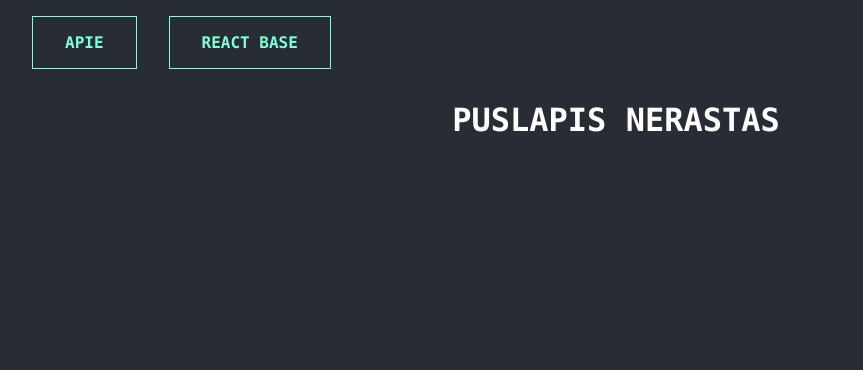
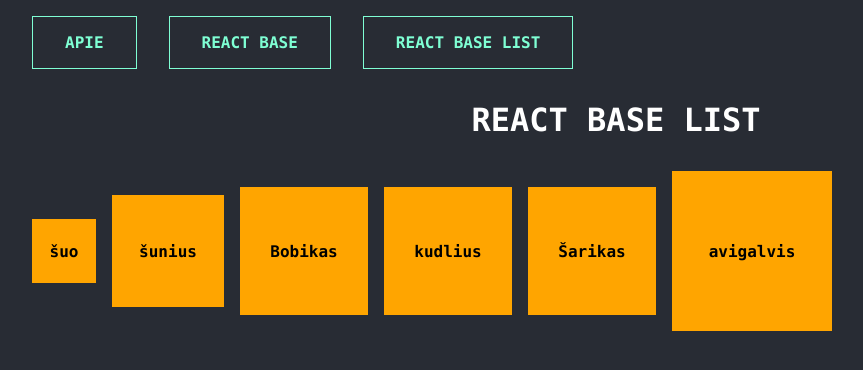
Before and after one commit to codevivi/react-base-practice, a JavaScript app: page /react-base-list in a window 1280 px wide. Shown: the top 370 px of the page, without its empty margins (24-887 px from the left). Built offline with nearby package versions, Linux system fonts and the light colour scheme.

Commit message:
react base list square dogs

```diff
--- a/src/App.js
+++ b/src/App.js
@@ -3,6 +3,7 @@ import Layout from "./pages/Layout/Layout";
 import NotFound from "./pages/NotFound";
 import ReactBaseTasks from "./pages/ReactBaseTasks/ReactBaseTasks";
 import About from "./pages/About/About";
+import ReactBaseList from "./pages/ReactBaseList/ReactBaseList";
 function App() {
   return (
     <BrowserRouter>
@@ -10,6 +11,7 @@ function App() {
         <Route path="/" element={<Layout />}>
           <Route index element={<About />} />
           <Route path="react-base" element={<ReactBaseTasks />} />
+          <Route path="react-base-list" element={<ReactBaseList />} />
           <Route path="*" element={<NotFound />} />
         </Route>
       </Routes>
--- /dev/null
+++ b/src/components/ReactBaseList/SquareDogs/SquareDogs.js
@@ -0,0 +1,22 @@
+import dogs from "../dogs";
+import "./SquareDogs.scss";
+
+function Dog({ dog }) {
+  return (
+    <span className="dog" style={{ width: dog.length + 1 + "em", height: dog.length + 1 + "em" }}>
+      {dog}
+    </span>
+  );
+}
+
+export default function SquareDogs() {
+  return (
+    <ul className="dogs-list">
+      {dogs.map((dog, i) => (
+        <li className="square" key={i}>
+          <Dog dog={dog} />
+        </li>
+      ))}
+    </ul>
+  );
+}
--- /dev/null
+++ b/src/components/ReactBaseList/SquareDogs/SquareDogs.scss
@@ -0,0 +1,20 @@
+.dogs-list {
+  list-style: none;
+  display: flex;
+  align-items: center;
+  justify-content: flex-start;
+  gap: 1em;
+  li {
+    display: flex;
+    align-items: center;
+    justify-content: center;
+    background-color: orange;
+    color: black;
+    font-weight: bold;
+    .dog {
+      display: flex;
+      align-items: center;
+      justify-content: center;
+    }
+  }
+}
--- /dev/null
+++ b/src/components/ReactBaseList/dogs.js
@@ -0,0 +1 @@
+export default ["šuo", "šunius", "Bobikas", "kudlius", "Šarikas", "avigalvis"];
--- a/src/pages/About/About.js
+++ b/src/pages/About/About.js
@@ -13,6 +13,14 @@ export default function About() {
         <li>Sukurti komponentą, kuris gauna du props. Vienas props bet koks tekstas, kuris komponente atvaizduojamas h1 tage, o antras bet koks tekstas kuris atvaizduojamas h2 tage.</li>
         <li>Sukurti komponentą, kuris gauna tris props. Vienas props bet koks tekstas, kuris komponente atvaizduojamas h1 tage, o antras bet koks tekstas kuris atvaizduojamas h2 tage, o trečias yra spalva, kuria nudažomi abu tekstai.</li>
       </ol>
+      <h2>React Base List</h2>
+      <ol>
+        <li>Atvaizduoti masyvą dogs. Kiekvienas šuo atskirame kvadrate.</li>
+        <li>Atvaizduoti masyvą dogs. Kiekvienas šuo atskirame apskritime. Šunys turi būti išrūšiuoti nuo ilgiausio žodžio iki trumpiausio, o apskritimai sunumeruoti nuo 1 iki galo.</li>
+        <li>Atvaizduoti masyvą dogs. Poriniuose indeksuose esančius šunis atvaizduoti kvadratuose, neporinius apskritime.</li>
+        <li>Atvaizduoti masyvą dogs. Šunis, kurie prasideda didžiąja raide praleisti (neatvaizduoti).</li>
+        <li>Naudojant masyvą dogs atvaizduoti skaičius, kurie yra lygūs žodžių masyve ilgiui. Skaičius, didesnius nei 6 atvaizduoti žaliai, kitus raudonai.</li>
+      </ol>
     </div>
   );
 }
--- a/src/pages/Layout/Layout.js
+++ b/src/pages/Layout/Layout.js
@@ -18,6 +18,12 @@ const Layout = () => {
                   React Base
                 </Link>
               </li>
+
+              <li>
+                <Link className="link" to="/react-base-list">
+                  React Base List
+                </Link>
+              </li>
             </ul>
           </nav>
         </div>
--- /dev/null
+++ b/src/pages/ReactBaseList/ReactBaseList.js
@@ -0,0 +1,11 @@
+import SquareDogs from "../../components/ReactBaseList/SquareDogs/SquareDogs";
+import MainTitle from "../../components/reactBase/MainTitle/MainTitle";
+
+export default function ReactBaseList() {
+  return (
+    <>
+      <MainTitle text="React Base List" />
+      <SquareDogs />
+    </>
+  );
+}
```
Also changed, not shown: 1 other file (tests, documents, lock files or other folders).
